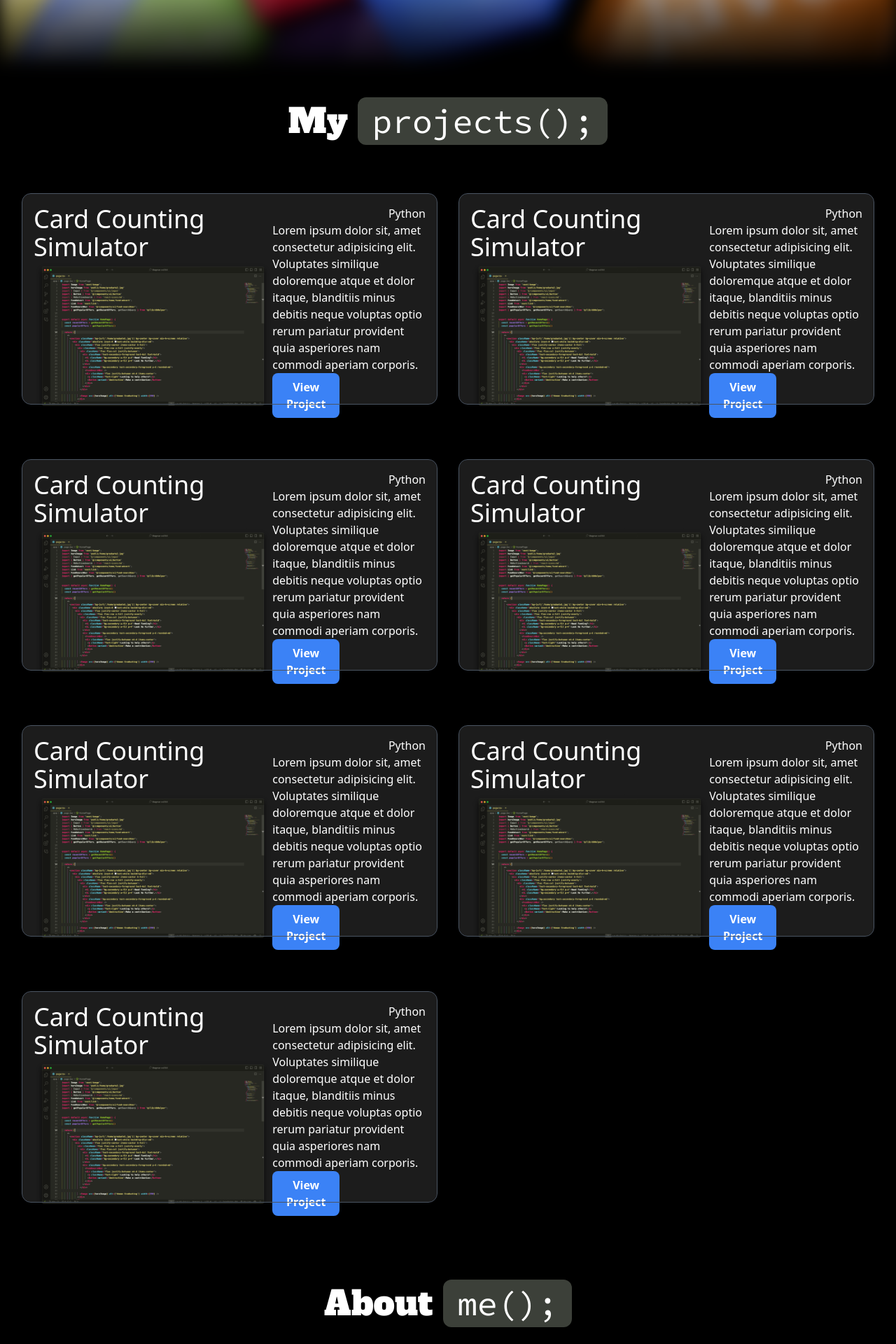
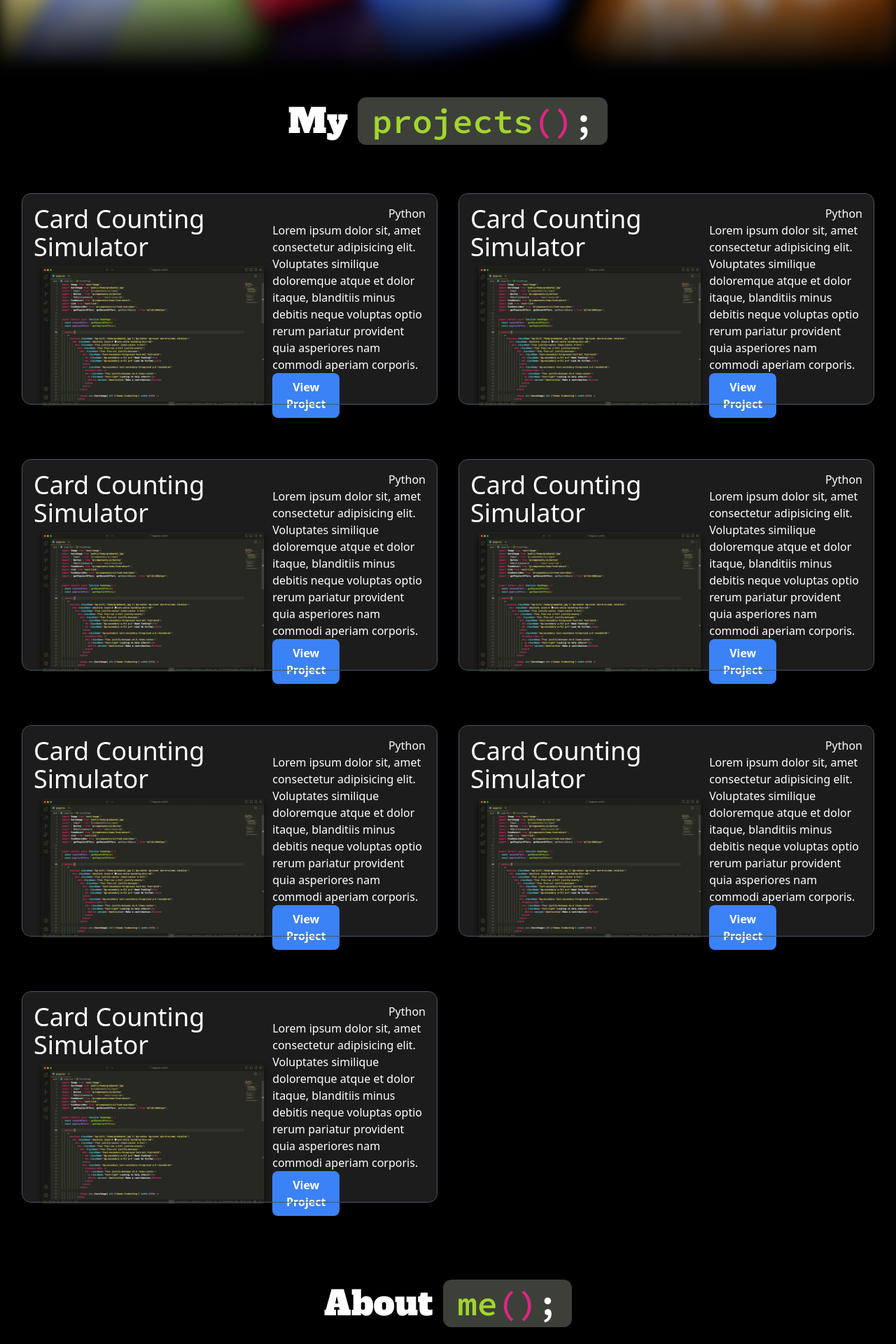
Before and after one commit to ryan-bert/my-website, a React (Create React App) app: page / in a window 1280 px wide. Shown: the part 360-2280 px from the top of the page at 70% size. Built offline with nearby package versions, Linux system fonts and the light colour scheme.

Commit message:
Improved colors

```diff
--- a/src/App.tsx
+++ b/src/App.tsx
@@ -13,7 +13,11 @@ export default function App() {
         <section id='projects' className="flex flex-col py-[60px] px-8">
         <h1 className="text-5xl text-center">
           <span className='font-alpha'>My </span>
-          <span className="px-5 py-1 rounded-xl font-source bg-tertiary">projects();</span>
+          <span className="px-5 py-1 rounded-xl font-source font-semibold bg-tertiary">
+            <span className="text-mygreen">projects</span>
+            <span className="text-mypink">()</span>
+            <span className="text-white">;</span>
+          </span>
         </h1>
         <div className="grid grid-cols-1 md:grid-cols-2 gap-8 mt-8">
           <ProjectCard />
@@ -29,7 +33,11 @@ export default function App() {
         <section id='about' className='py-[60px]'>
           <h1 className="text-5xl text-center">
             <span className='font-alpha'>About </span>
-            <span className="px-5 py-1 rounded-xl font-source bg-tertiary">me();</span>
+            <span className="px-5 py-1 rounded-xl font-source font-semibold bg-tertiary">
+            <span className="text-mygreen">me</span>
+            <span className="text-mypink">()</span>
+            <span className="text-white">;</span>
+          </span>
           </h1>
         </section>
       </body>
--- a/tailwind.config.js
+++ b/tailwind.config.js
@@ -8,6 +8,8 @@ module.exports = {
         primary: '#000000',
         secondary: '#1c1c1c',
         tertiary: '#3c4039',
+        mygreen: '#a2d52d',
+        mypink: '#da2780',
       },
       fontFamily: {
         alpha: ['Alfa Slab One', 'cursive'], // Add Alfa Slab One
```
